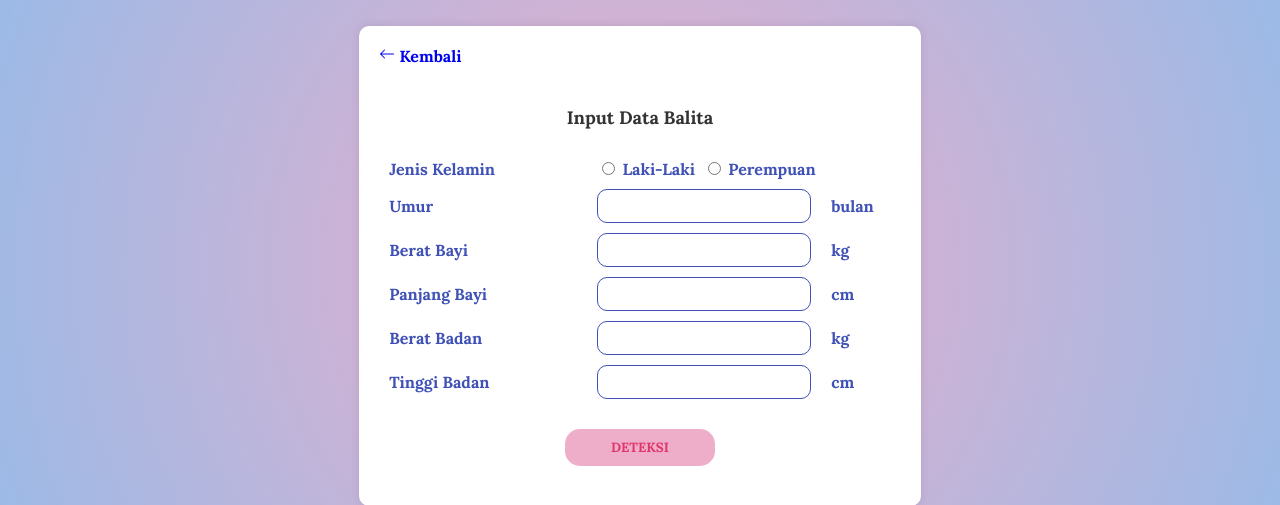
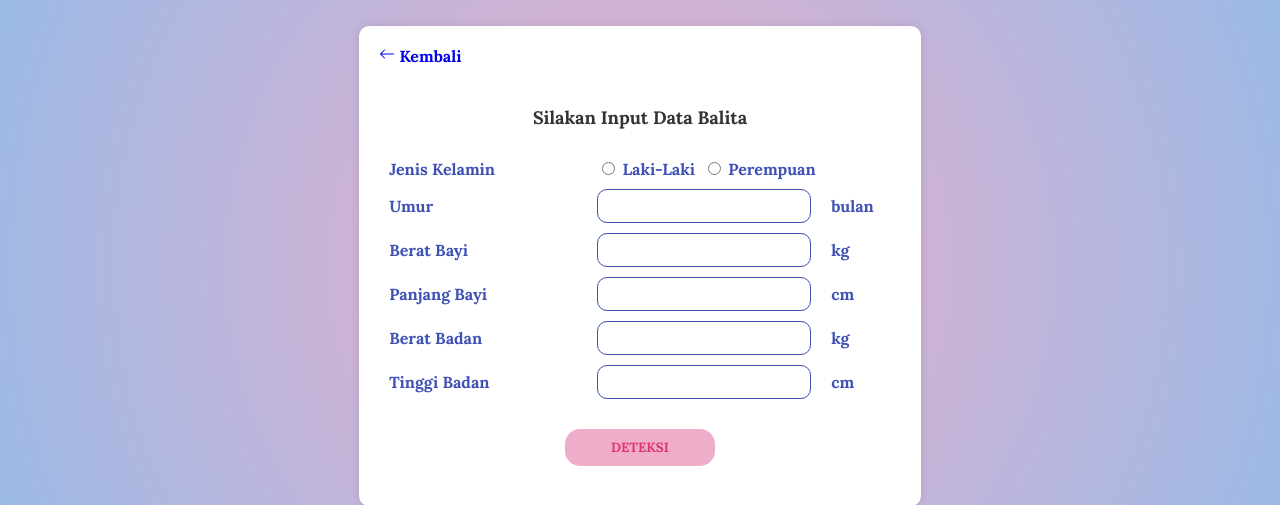
Before and after one commit to alfaqihunnafis/KKN_StuntingDetection_MPASI, a Flask app: page /individu in a window 1280 px wide. Shown: the part 134-639 px from the top of the page. Run offline with Flask 3, Linux system fonts and the light colour scheme; parts of the project's set-up code (start-up, migrations or seed data) failed here and were passed over.

Commit message:
change title

```diff
--- a/templates/individu.html
+++ b/templates/individu.html
@@ -13,7 +13,7 @@
                 <path fill-rule="evenodd" d="M15 8a.5.5 0 0 0-.5-.5H2.707l3.147-3.146a.5.5 0 1 0-.708-.708l-4 4a.5.5 0 0 0 0 .708l4 4a.5.5 0 0 0 .708-.708L2.707 8.5H14.5A.5.5 0 0 0 15 8z"/>
             </svg> Kembali
         </a>
-        <div class="form-title">Input Data Balita</div>
+        <div class="form-title">Silakan Input Data Balita</div>
         <form action="{{ url_for('deteksi_individu') }}" method="POST">
             <div class="form-group">
                 <label for="jenis_kelamin">Jenis Kelamin</label>
```
